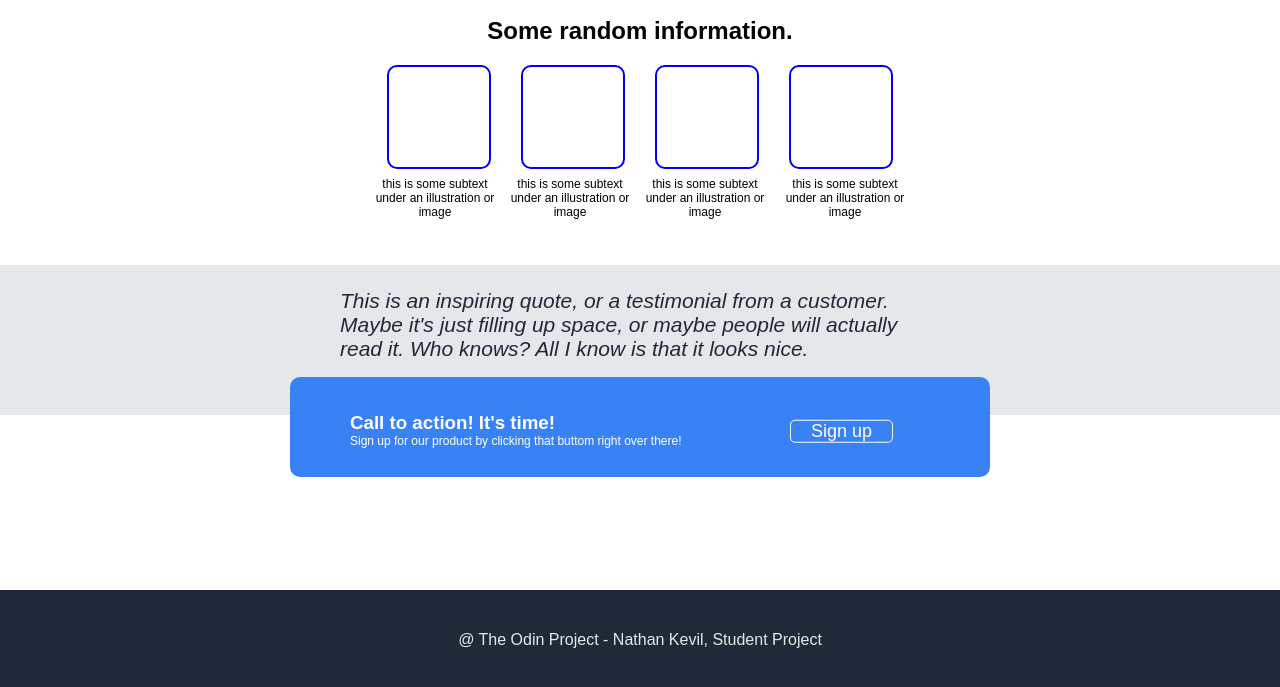
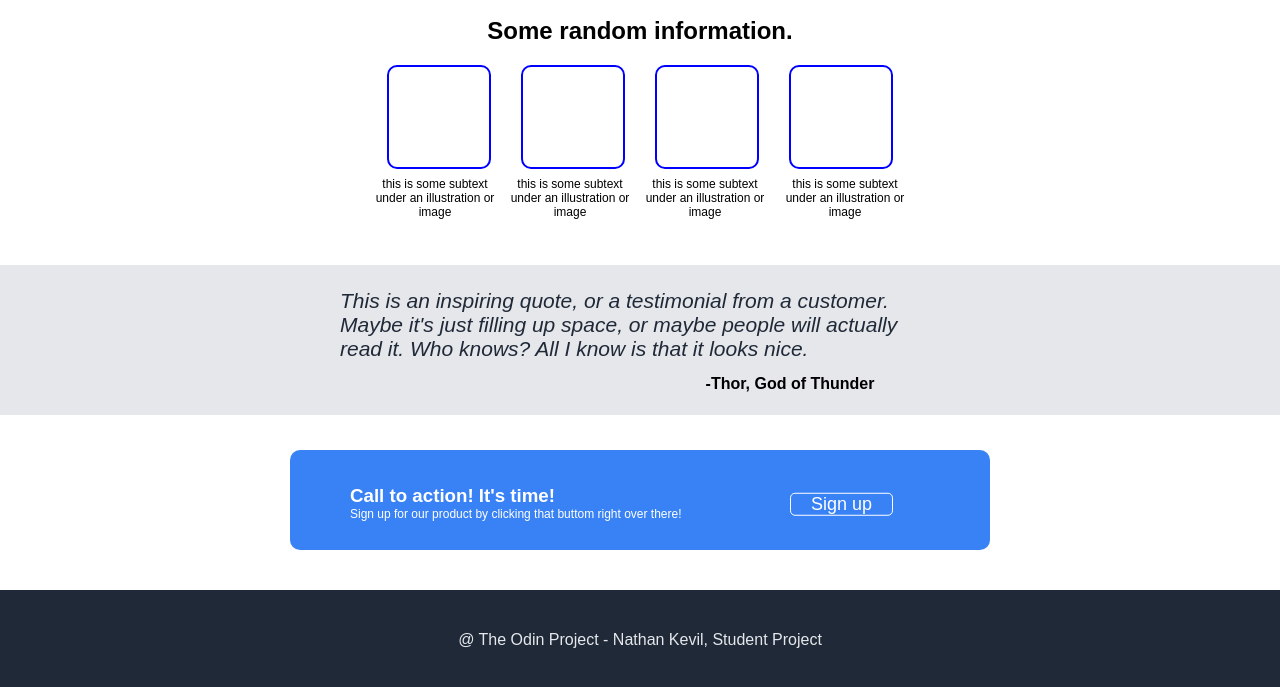
Before and after one commit to nathanntk/odin-landing-page, a plain HTML site: page index.html in a window 1280 px wide. Shown: the part 353-1040 px from the top of the page. Drawn offline with Linux system fonts and the light colour scheme.

Commit message:
Update styles.css

```diff
--- a/styles.css
+++ b/styles.css
@@ -195,19 +195,19 @@ img {
     margin-left: 300px;
 }
 
+.container-sevens-con {
+    display: flex;
+    justify-content: center;
+}
+
 .container-seven {
     background: #3882F6;
     height: 100px;
     width: 700px;
-    margin-top: 50px;
     border-radius: 10px;
-    justify-content: center;
-    align-items: center;
 
-    top: 50%;
-    left: 50%;
     position: absolute;
-    transform: translate(-50%, 280%);
+    margin-top: 35px;
 }
 
 .action {
```
